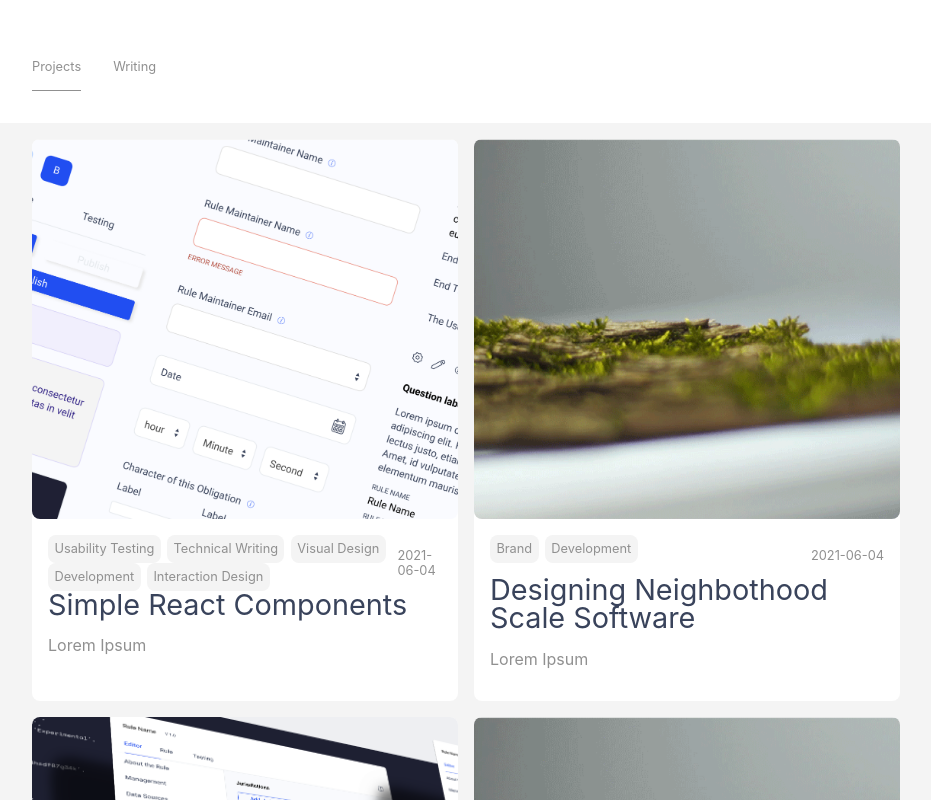
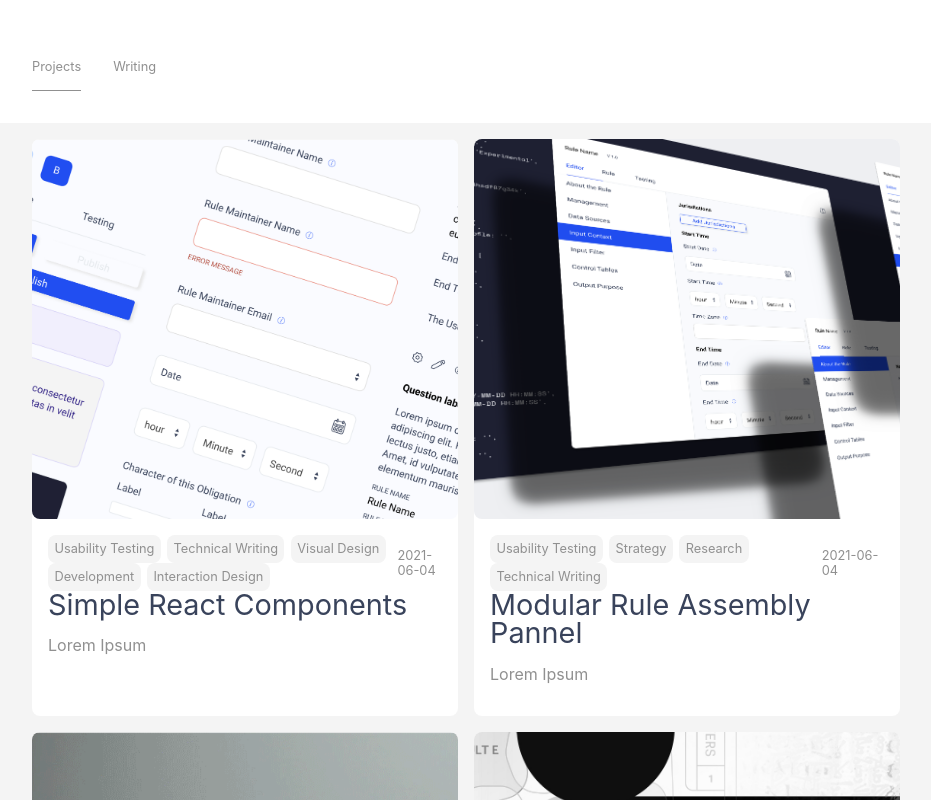
Before and after one commit to millenniallglyphs/dialogue-tree, a Next.js app: page / in a window 1280 px wide. Shown: the part 640-1440 px from the top of the page, without its empty margins (174-1105 px from the left). Built offline with nearby package versions, Linux system fonts and the light colour scheme.

Commit message:
content updates

```diff
--- a/projects/community-driven-brand.mdx
+++ b/projects/community-driven-brand.mdx
@@ -9,4 +9,20 @@ tags: [
 ]
 ---
 
-Hello World
+### Problem to solve
+
+A brand that can span a an open source community.
+
+People who are independent and characterized by doing things themselves. Plus needs to be flexible, capable of being adapted to represent a suite of reference implementations and working groups.
+
+### Approach
+
+looking at history, thinking about ways to make easy to use
+
+### Results
+
+check it out
+
+### Impact
+
+used across many websites and social media accounts
--- a/projects/modular-assembly.mdx
+++ b/projects/modular-assembly.mdx
@@ -1,12 +1,62 @@
 ---
-title: 'A Modular Assembly Pannel'
+title: 'Modular Rule Assembly Pannel'
 date: '2021-06-04'
 description: 'Lorem Ipsum'
 image: 'rm-panel.png'
 tags: [
-    {label: 'Brand', target: 'test'},
-    {label: 'Development', target: 'test'}
+    {label: 'Usability Testing', target: 'test'},
+    {label: 'Strategy', target: 'test'},
+    {label: 'Research', target: 'test'},
+    {label: 'Technical Writing', target: 'test'}
 ]
 ---
 
-Hello World
+### business problem trying to solve
+
+With the technical specification complete for a quaternary bilattice rule authoring interface, my challenge was to figure out how to turn this into a usable interface.
+
+Needed to begin authoring rules that can be uplaoded to rule reserve for system testing.
+
+Also required to begin developing rules for perceptual learning on-boarding modules (since a minimum of 200 rules are needed).
+
+However the biggest thing that stops a novel technology is a design problem. See the example of machine speech
+
+There is a paradox at play. There is not enough known about this emergent interface to really design with confidence. At the same time. A guess is need to start.
+
+A prototype rule maker assembly pannel needs to be created. However, with research unfinished it needs to be flexible enough to accommodate user research related to both work flow and action validation.
+
+This panel should be able to placed within an application. It is also a site for experimentation.
+
+### describe the approach
+
+Was presented with a spreadsheet of the required field and a technical paper. I had to figure out how to turn this into something usable.
+
+**High level strategy**
+
+General purpose technology, but still requires a specific focus to begin building. This is the govt of Chile. Our first major stakeholder—this provided a focus on legislature within the trade space.
+
+Developed two tracts of research:
+
+1. validation: testing the mechanics outlined in the technical specification.
+2. workflow: examening actions both internal and external to the application  involved in rule authoring. This used to contextualize the rule authoring assembly panel.
+
+I  have been working with team members, specifically craig to conduct interviews relating to both research tracts.
+
+**Rule Schemas**
+
+In order to have a flexible launch pad for this application, I realized we needed a flexible and modular system for exploring user actions.
+
+Taking inspiration from Sanity Studio, I realize that being able to use json documents to generate custom sequences would be an efficient way to build a highly testable and customizable application. This has the added benefit of allowing domain specific variation in interface to be created by any dev implementing an instance of the application.
+
+**workshops**
+abc
+
+### results
+
+You can download the prototype application here.
+
+### impact of the work
+
+The impact is significant. The workshops have lead to greater involvement of major stakeholders. Have helped them take ownership, contributing dev time, etc.
+
+Has also lead to significant research efforts into on-boarding, etc.
--- a/projects/neighborhood-software.md
+++ /dev/null
@@ -1,41 +0,0 @@
----
-title: 'Designing Neighbothood Scale Software'
-date: '2021-06-04'
-description: 'Lorem Ipsum'
-image: 'moss.png'
-tags: [
-    {label: 'Brand', target: 'test'},
-    {label: 'Development', target: 'test'}
-]
----
-
-### problem trying to solve
-
-Thinking about how to bridge the gap between technical thinking and community needs.
-
-Inspired by fractal localism, wanted to think about what it would look like to build and deploy products for specific, embedded community needs—particularly rural settings.
-
-A different model for how tech is built—generated in the same way a small market
-
-### describe the approach
-
-thought about structuring it as a board game
-
-looking at a mix of theory
-x, y, z
-
-made use of x paper in how to organize lessons
-
-
-### results
-
- a six week course
-
- 8 class members
- $1200 in course fees
-
-### impact of the work
-
-difficult to measure—would like to run again
-
-helped me discover and connect with platform cooperatives, etc.
```
